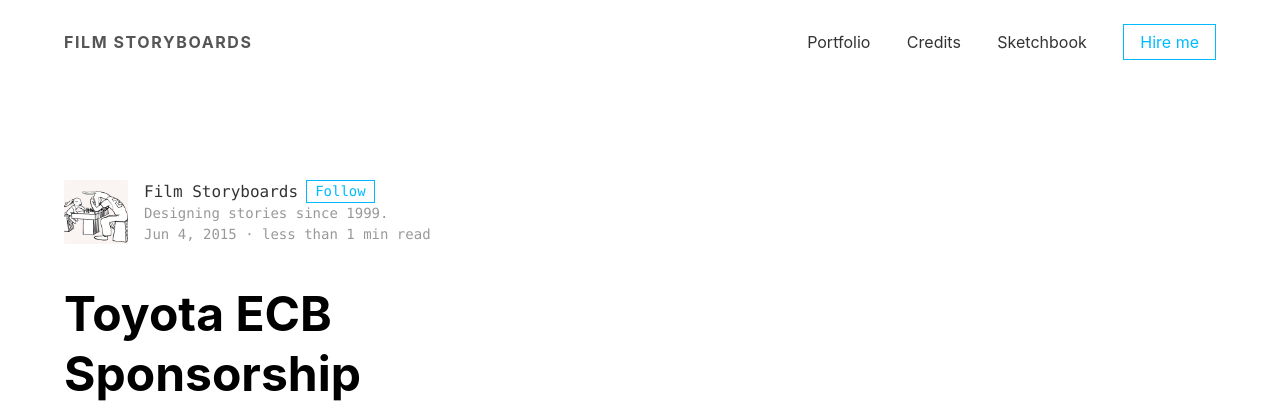
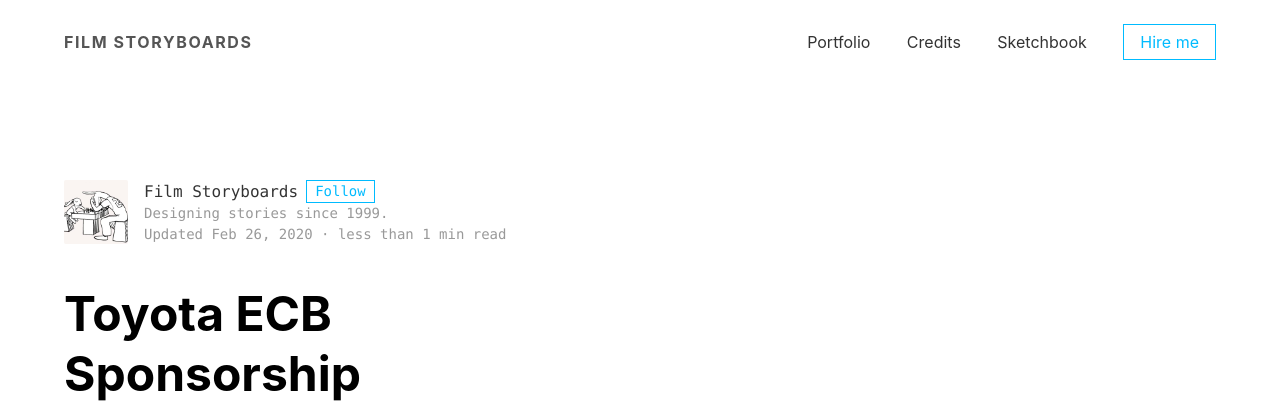
Before and after one commit to YJPL/film-storyboards, a Jekyll site: the page built from _posts/2015-06-04-toyota-ecb-sponsorship.md, in a window 1280 px wide and 900 px high. Shown: the top 418 px of the window. Built offline with Jekyll 4.4.1, drawn with Linux system fonts in a browser that asks for light colours; some of the changed lines change nothing that is shown.

Commit message:
Update 2015-06-04-toyota-ecb-sponsorship.md

```diff
--- a/_posts/2015-06-04-toyota-ecb-sponsorship.md
+++ b/_posts/2015-06-04-toyota-ecb-sponsorship.md
@@ -2,6 +2,7 @@
 id: 3021
 title: Toyota ECB Sponsorship
 date: 2015-06-04T14:16:48+02:00
+last_modified_at: 2020-02-26 17:48:19 +0100
 author: Yves
 excerpt: |
   <a class="none" title="Storyboard for Toyota Idents — England and Wales Cricket Board  Sponsorship" href="https://film-storyboards.com/toyota-ecb-sponsorship/" rel=""><img class="picture" title="Toyota Idents — ECB Sponsorship — Storyboard" src="https://film-storyboards.com/images/uploads/2015/08/Stability-Support_04_bis.png" alt="Toyota Idents — ECB Sponsorship — Storyboard" /></a>
@@ -18,7 +19,7 @@
   - TV Commercial
 tags:
   - shooting board
-  - sports
+  - sport
 ---
 
 ## Airbag
```
